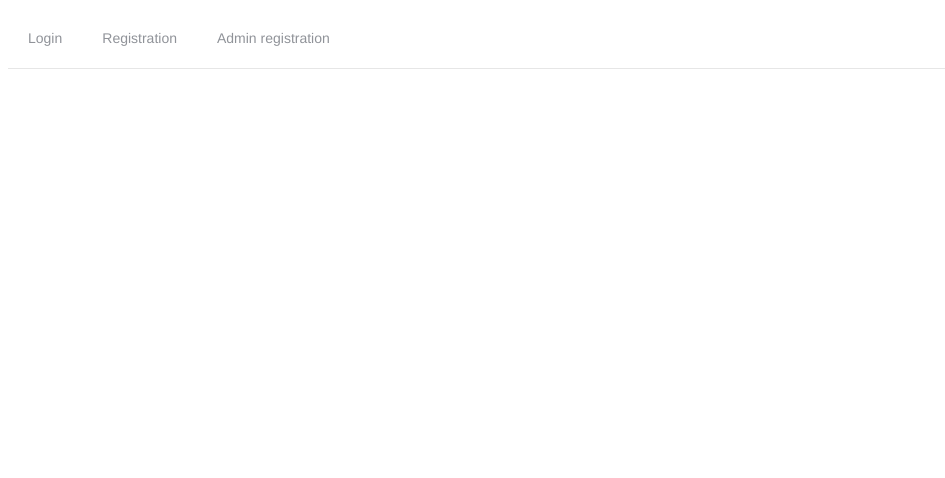
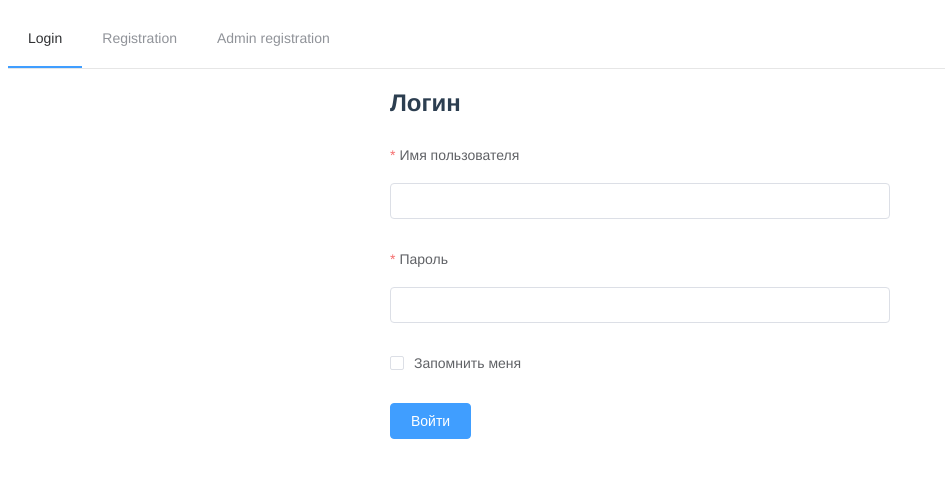
Before and after one commit to katseliv/healthcare-frontend, a Vue app: page /authorization/login in a window 1280 px wide. Shown: the top 478 px of the page, without its empty margins (0-945 px from the left). Built offline with nearby package versions, Linux system fonts and the light colour scheme.

Commit message:
regrouped components, prepared for auth integration

```diff
--- /dev/null
+++ b/mock-server/auth.ts
@@ -0,0 +1,40 @@
+
+
+const timeout = 100;
+let isAuthorized = false;
+
+export interface ILogin {
+    username: string;
+    password: string;
+}
+
+export const login = (value: ILogin) => {
+    return new Promise(resolve => {
+        setTimeout(() => {
+            if (value.username === 'user' && value.password === '123') {
+                isAuthorized = true;
+                console.log("resolved");
+                resolve(true);
+            } else {
+                isAuthorized = false;
+                console.log("unresolved");
+                resolve(false);
+            }
+        }, timeout);
+    });
+}
+
+export const getUserProfile = () => {
+    return new Promise((resolve, reject) => {
+        setTimeout(() => {
+            if (isAuthorized) {
+                resolve({
+                    id: '1',
+                    firstName: 'John',
+                    lastName: 'Doe'
+                });
+            }
+            reject(new Error('Not authorized'));
+        }, timeout);
+    });
+}
--- a/package.json
+++ b/package.json
@@ -12,7 +12,8 @@
     "element-plus": "^1.0.2-beta.55",
     "vue": "^3.0.0",
     "vue-router": "^4.0.0-0",
-    "vuex": "^4.0.0-0"
+    "vuex": "^4.0.0-0",
+    "vuex-class-modules": "^1.3.0"
   },
   "devDependencies": {
     "@typescript-eslint/eslint-plugin": "^4.18.0",
--- a/src/App.vue
+++ b/src/App.vue
@@ -1,14 +1,5 @@
 <template>
-  <div>
-    <el-menu mode="horizontal" class="main-menu" :router="routerMode">
-      <el-menu-item index="/login"> Login </el-menu-item>
-      <el-menu-item index="/registration"> Registration </el-menu-item>
-      <el-menu-item index="/admin/registration">
-        Admin registration
-      </el-menu-item>
-    </el-menu>
-  </div>
-  <MainContainer><router-view /></MainContainer>
+  <router-view />
 </template>
 
 <script lang="ts">
@@ -16,14 +7,6 @@ import MainContainer from "./views/MainContainer.vue";
 
 export default {
   name: "App",
-  components: {
-    MainContainer,
-  },
-  data() {
-    return {
-      routerMode: true,
-    };
-  },
 };
 </script>
 
--- a/src/views/Login.vue
+++ b/src/components/Login.vue
@@ -65,9 +65,6 @@ export default defineComponent({
   },
   methods: {
     onSubmit() {
-      if (this.loginData.username === "" || this.loginData.password === "") {
-        alert("Ошибка ввода"); // прикрутить валидацию
-      }
       console.log(this.loginData);
     },
     setRememberMe() {
--- /dev/null
+++ b/src/router/guards/auth-guard.ts
@@ -0,0 +1,10 @@
+import { NavigationGuardNext, RouteLocationNormalized } from 'vue-router';
+import { getUserProfile } from '../../../mock-server/auth';
+
+const authGuard = (to: RouteLocationNormalized, from: RouteLocationNormalized, next: NavigationGuardNext) => {
+    getUserProfile()
+        .then(() => next(true))
+        .catch(() => next({ name: 'login' }));
+}
+
+export default authGuard;
--- a/src/router/index.ts
+++ b/src/router/index.ts
@@ -1,27 +1,44 @@
-import { createRouter, createWebHistory, RouteRecordRaw } from "vue-router";
+import { createRouter, createWebHistory, RouteLocation, RouteRecordRaw } from "vue-router";
 
-import Login from "../views/Login.vue"
-import PatientRegistration from "../views/PatientRegistration.vue"
-import AdminRegistration from "../views/AdminRegistration.vue"
+import AuthorizationPage from "../views/AuthorizationPage.vue"
+import Login from "../components/Login.vue"
+import PatientRegistration from "../components/PatientRegistration.vue"
+import AdminRegistration from "../components/AdminRegistration.vue"
+import MainContainer from "../views/MainContainer.vue"
+import authGuard from "./guards/auth-guard";
 
 const routes: Array<RouteRecordRaw> = [
   {
-    path: '/login',
-    component: Login
+    path: '/portal',
+    name: 'portal',
+    component: MainContainer,
+    beforeEnter: authGuard
   },
   {
-    path: '/registration',
-    component: PatientRegistration
+    path: '/authorization',
+    name: '/authorization',
+    component: AuthorizationPage,
+    redirect: (to: RouteLocation) => {
+      return `${to.path}/login`;
+    },
+    children: [
+      {
+        path: 'login',
+        component: Login
+      },
+      {
+        path: 'registration',
+        component: PatientRegistration
+      },
+      {
+        path: 'admin',
+        component: AdminRegistration,
+      },
+    ]
   },
   {
-    path: '/admin',
-    component: AdminRegistration,
-    children: [
-      {
-        path: 'registration',
-        component: AdminRegistration
-      }
-    ]
+    path: '/',
+    redirect: '/authorization'
   }
 ];
 
--- a/src/store/index.ts
+++ b/src/store/index.ts
@@ -4,5 +4,5 @@ export default createStore({
   state: {},
   mutations: {},
   actions: {},
-  modules: {},
+  modules: {}
 });
--- /dev/null
+++ b/src/views/AuthorizationPage.vue
@@ -0,0 +1,31 @@
+<template>
+  <div>
+    <el-menu
+      mode="horizontal"
+      class="main-menu"
+      :router="routerMode"
+      default-active="/authorization/login"
+    >
+      <el-menu-item index="/authorization/login"> Login </el-menu-item>
+      <el-menu-item index="/authorization/registration">
+        Registration
+      </el-menu-item>
+      <el-menu-item index="/authorization/admin">
+        Admin registration
+      </el-menu-item>
+    </el-menu>
+  </div>
+  <router-view />
+</template>
+
+<script lang="ts">
+import { defineComponent } from "vue";
+
+export default defineComponent({
+  data() {
+    return {
+      routerMode: true,
+    };
+  },
+});
+</script>
--- a/src/views/MainContainer.vue
+++ b/src/views/MainContainer.vue
@@ -1,7 +1,5 @@
 <template>
-  <div>
-    <slot></slot>
-  </div>
+  <div>Главная страница</div>
 </template>
 
 <script lang="ts">
```
Also changed, not shown: src/components/AdminRegistration.vue (renamed from src/views/AdminRegistration.vue), src/components/PatientRegistration.vue (renamed from src/views/PatientRegistration.vue), 1 other file (tests, documents, lock files or other folders).
